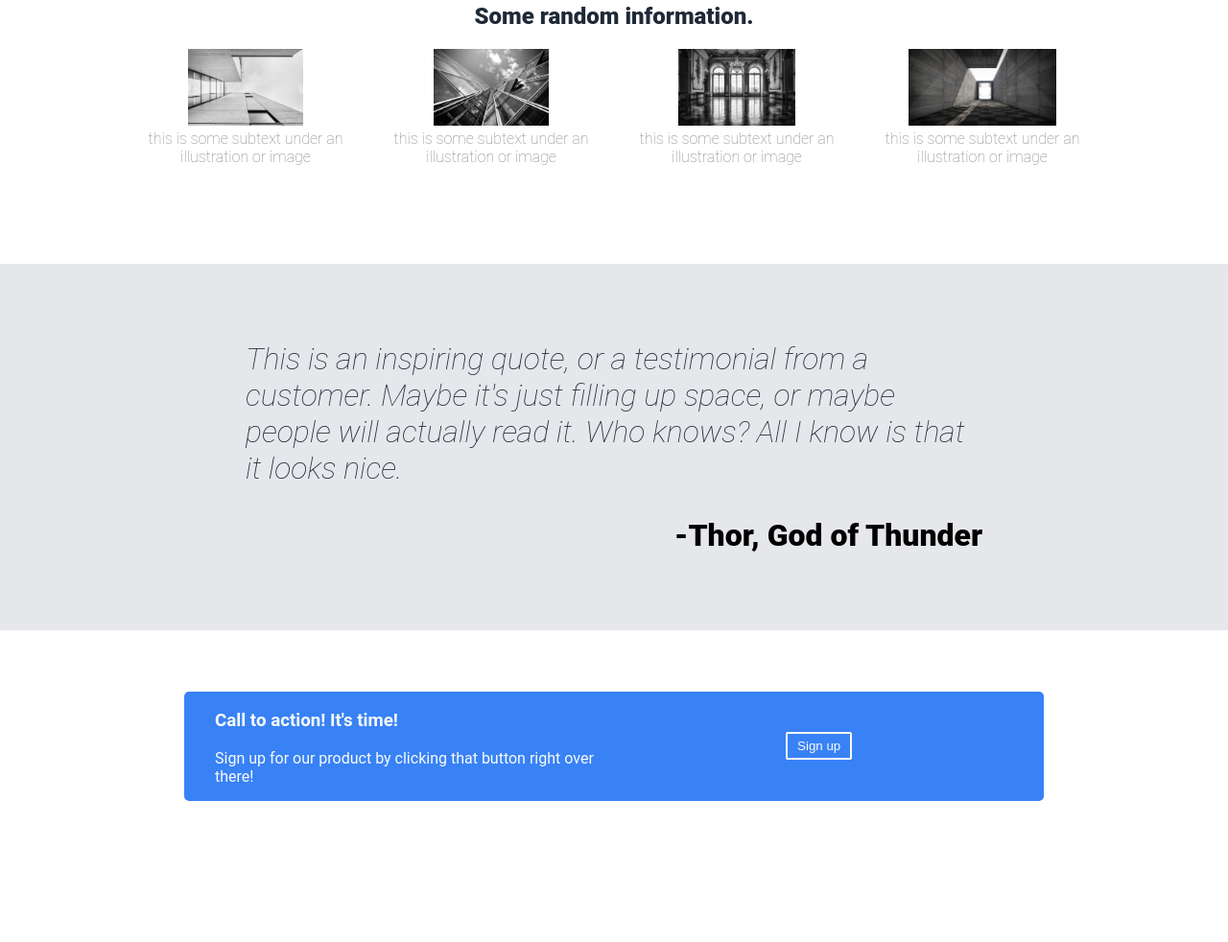
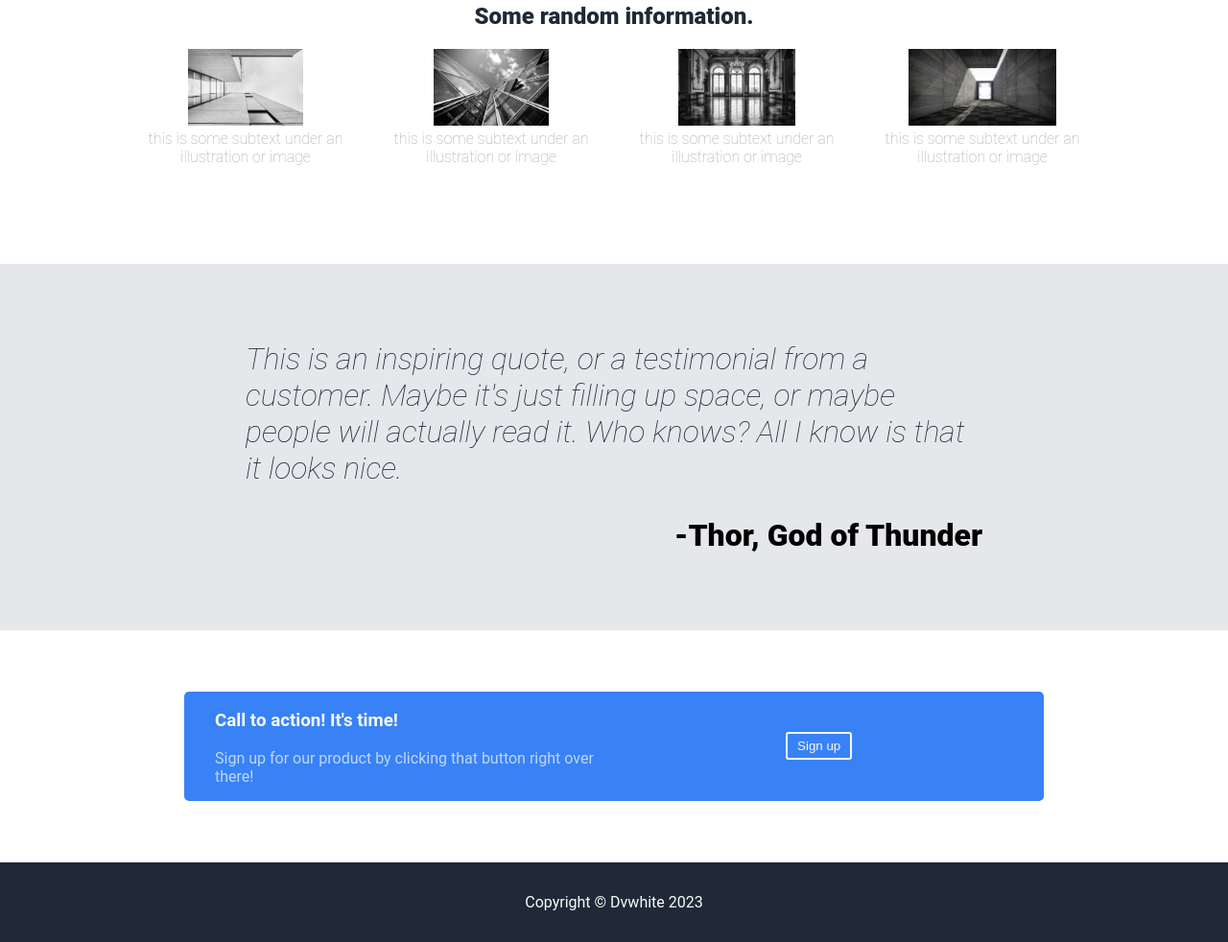
Before and after one commit to Dvwhite81/Odin_landing-page-project, a plain HTML site: page index.html in a window 1280 px wide. Shown: the part 470-1452 px from the top of the page at 96% size. Before the commit the page ends 1369 px from the top, so only its background shows below. Drawn offline with Linux system fonts and the light colour scheme.

Commit message:
Complete

```diff
--- a/index.html
+++ b/index.html
@@ -39,7 +39,7 @@
                 <h1 class="hero-main">
                     This website is awesome
                 </h1>
-                <p class="hero-secondary">
+                <p class="hero-secondary subtext">
                     This website has some subtext that goes here under the main title. It's a smaller font and the color is lower contrast.
                 </p>
                 <button class="blue">
@@ -59,25 +59,25 @@
             <div class="images-container">
                 <div class="images">
                     <img src="./images/1.jpg" alt="small image">
-                    <p class="image-subtext">
+                    <p class="image-subtext subtext">
                         this is some subtext under an illustration or image
                     </p>
                 </div>
                 <div class="images">
                     <img src="./images/2.jpg" alt="small image">
-                    <p class="image-subtext">
+                    <p class="image-subtext subtext">
                         this is some subtext under an illustration or image
                     </p>
                 </div>
                 <div class="images">
                     <img src="./images/3.jpg" alt="small image">
-                    <p class="image-subtext">
+                    <p class="image-subtext subtext">
                         this is some subtext under an illustration or image
                     </p>
                 </div>
                 <div class="images">
                     <img src="./images/4.jpg" alt="small image">
-                    <p class="image-subtext">
+                    <p class="image-subtext subtext">
                         this is some subtext under an illustration or image
                     </p>
                 </div>
@@ -100,7 +100,7 @@
                         <h3>
                             Call to action! It's time!
                         </h3>
-                        <p>
+                        <p class="subtext">
                             Sign up for our product by clicking that button right over there!
                         </p>
                     </div>
@@ -113,5 +113,10 @@
             </div>
         </div>
     </div>
+    <div class="footer">
+        <p>
+            Copyright © Dvwhite 2023
+        </p>
+    </div>
 </body>
 </html>
--- a/style.css
+++ b/style.css
@@ -5,7 +5,8 @@ body {
 
 /* Header */
 .header,
-.one {
+.one,
+.footer {
   align-items: center;
   background-color: #1f2937;
   display: flex;
@@ -78,9 +79,15 @@ p.hero-secondary {
 
 button {
   border: none;
-  border-radius: 2px;
+  border-radius: 3px;
+  cursor: pointer;
   margin-bottom: 20px;
   padding: 5px 10px;
+}
+
+button:hover {
+    background-color: #f9faf8;
+    color: #3882f6;
 }
 
 .main-img {
@@ -179,3 +186,14 @@ button {
     border: 2px solid;
     margin: auto;
 }
+
+/* Footer */
+.footer p {
+    color: #f9faf8;
+    display: flex;
+    margin: 2rem auto;
+}
+
+.subtext {
+    opacity: .7;
+}
```
